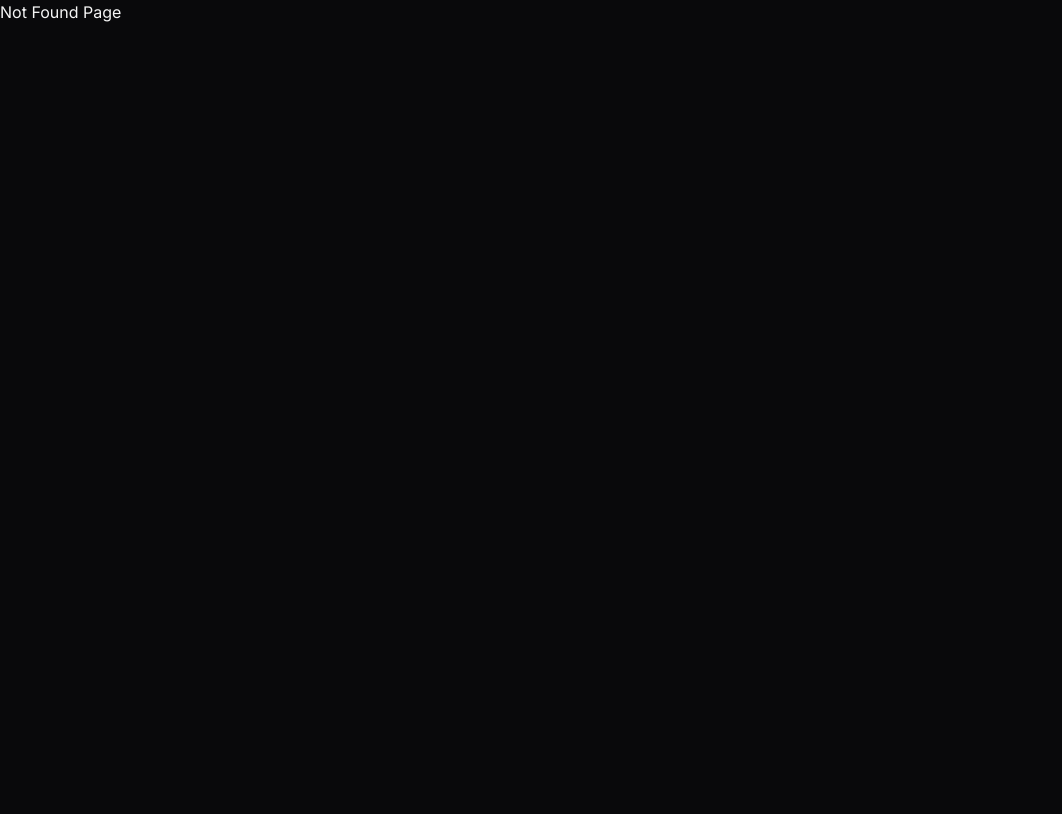
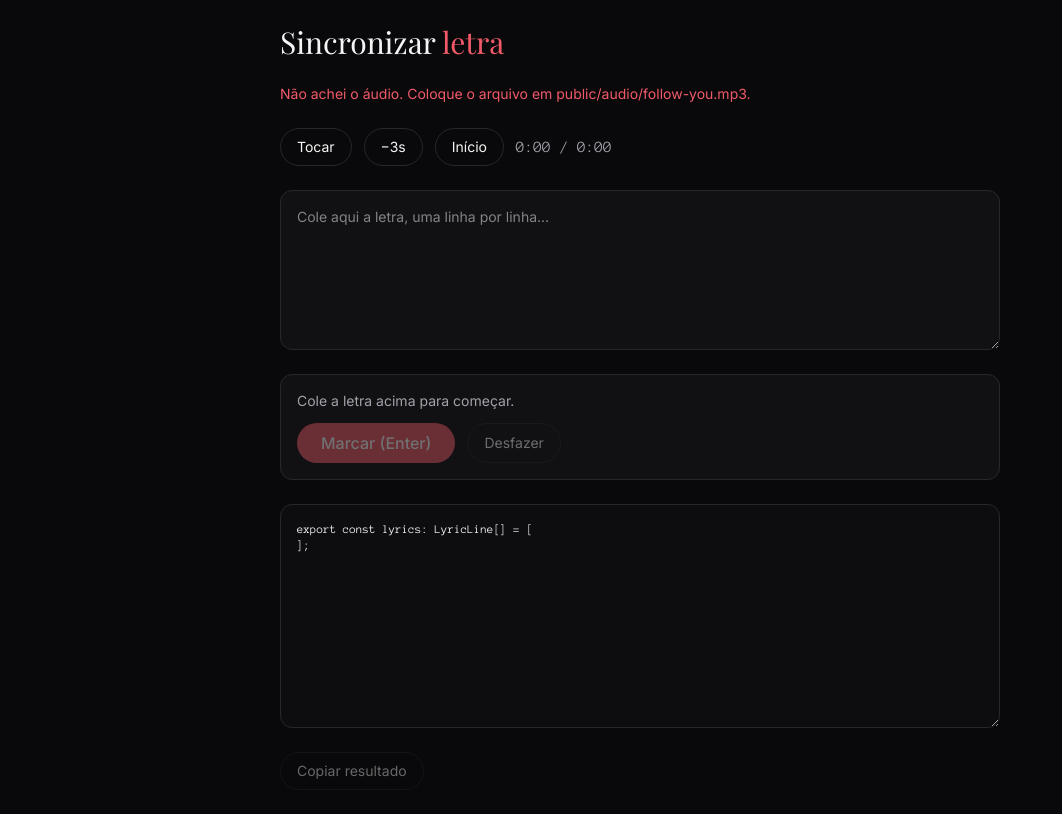
Before and after one commit to vbuarque/for-my-love, a React (Vite) app: page /sync in a window 1280 px wide. Before the commit this address had no page. Shown: the whole page, without its empty margins (0-1062 px from the left). Built offline with nearby package versions, Linux system fonts and the light colour scheme.

Commit message:
feat: add dev-only lyrics sync tool

```diff
--- /dev/null
+++ b/src/pages/SyncTool/SyncTool.tsx
@@ -0,0 +1,167 @@
+import { useCallback, useEffect, useMemo, useState } from "react";
+
+import { followYou } from "@/data/track";
+import { useAudioPlayer } from "@/hooks/useAudioPlayer";
+import { formatTime } from "@/utils/formatTime";
+
+// Ao apertar Enter você sempre reage um pouquinho depois de ouvir a linha;
+// descontamos esse atraso para a letra não aparecer atrasada.
+const REACTION_OFFSET = 0.25;
+
+/**
+ * Ferramenta de uso único (só aparece com `npm run dev`) para marcar o
+ * tempo de cada linha da letra:
+ *   1. cole a letra (uma linha por linha) na caixa;
+ *   2. toque a música;
+ *   3. aperte Enter (ou "Marcar") no instante em que cada linha começa;
+ *   4. copie o resultado e cole em src/data/lyrics.ts.
+ */
+export function SyncTool() {
+  const { isPlaying, currentTime, duration, hasError, toggle, seek, skip } =
+    useAudioPlayer(followYou.src);
+
+  const [rawLyrics, setRawLyrics] = useState("");
+  const [stamps, setStamps] = useState<number[]>([]);
+  const [copied, setCopied] = useState(false);
+
+  const lines = useMemo(
+    () =>
+      rawLyrics
+        .split("\n")
+        .map((line) => line.trim())
+        .filter(Boolean),
+    [rawLyrics],
+  );
+
+  const markNext = useCallback(() => {
+    setStamps((previous) =>
+      previous.length >= lines.length
+        ? previous
+        : [
+            ...previous,
+            Number(Math.max(0, currentTime - REACTION_OFFSET).toFixed(2)),
+          ],
+    );
+  }, [lines.length, currentTime]);
+
+  const undo = () => setStamps((previous) => previous.slice(0, -1));
+
+  useEffect(() => {
+    function handleKeyDown(event: KeyboardEvent) {
+      if (event.target instanceof HTMLTextAreaElement) return;
+
+      if (event.key === "Enter") {
+        event.preventDefault();
+        markNext();
+      }
+    }
+
+    window.addEventListener("keydown", handleKeyDown);
+    return () => window.removeEventListener("keydown", handleKeyDown);
+  }, [markNext]);
+
+  const output = [
+    "export const lyrics: LyricLine[] = [",
+    ...lines
+      .slice(0, stamps.length)
+      .map(
+        (text, index) =>
+          `  { time: ${stamps[index]}, text: ${JSON.stringify(text)} },`,
+      ),
+    "];",
+  ].join("\n");
+
+  async function copyOutput() {
+    await navigator.clipboard.writeText(output);
+    setCopied(true);
+    setTimeout(() => setCopied(false), 2000);
+  }
+
+  const nextLine = lines[stamps.length];
+  const buttonClass =
+    "rounded-full border border-border px-4 py-2 text-sm hover:bg-surface-active disabled:opacity-40";
+
+  return (
+    <main className="mx-auto flex min-h-dvh max-w-3xl flex-col gap-6 p-6">
+      <h1 className="font-display text-3xl">
+        Sincronizar <span className="text-primary">letra</span>
+      </h1>
+
+      {hasError && (
+        <p role="alert" className="text-sm text-primary">
+          Não achei o áudio. Coloque o arquivo em public{followYou.src}.
+        </p>
+      )}
+
+      <div className="flex flex-wrap items-center gap-3">
+        <button type="button" onClick={toggle} className={buttonClass}>
+          {isPlaying ? "Pausar" : "Tocar"}
+        </button>
+        <button type="button" onClick={() => skip(-3)} className={buttonClass}>
+          −3s
+        </button>
+        <button type="button" onClick={() => seek(0)} className={buttonClass}>
+          Início
+        </button>
+        <span className="font-mono tabular-nums text-text-muted">
+          {formatTime(currentTime)} / {formatTime(duration)}
+        </span>
+      </div>
+
+      <textarea
+        value={rawLyrics}
+        onChange={(event) => {
+          setRawLyrics(event.target.value);
+          setStamps([]);
+        }}
+        placeholder="Cole aqui a letra, uma linha por linha..."
+        className="h-40 rounded-xl border border-border bg-surface p-4 text-sm"
+      />
+
+      <div className="flex flex-col gap-3 rounded-xl border border-border bg-surface p-4">
+        <p className="text-sm text-text-muted">
+          {nextLine
+            ? `Próxima linha (${stamps.length + 1}/${lines.length}):`
+            : lines.length > 0
+              ? "Todas as linhas foram marcadas!"
+              : "Cole a letra acima para começar."}
+        </p>
+        {nextLine && <p className="text-xl text-primary">{nextLine}</p>}
+
+        <div className="flex gap-3">
+          <button
+            type="button"
+            onClick={markNext}
+            disabled={!nextLine}
+            className="rounded-full bg-primary px-6 py-2 font-medium text-default hover:bg-primary-hover disabled:opacity-40"
+          >
+            Marcar (Enter)
+          </button>
+          <button
+            type="button"
+            onClick={undo}
+            disabled={stamps.length === 0}
+            className={buttonClass}
+          >
+            Desfazer
+          </button>
+        </div>
+      </div>
+
+      <textarea
+        readOnly
+        value={output}
+        className="h-56 rounded-xl border border-border bg-surface-deep p-4 font-mono text-xs"
+      />
+
+      <button
+        type="button"
+        onClick={copyOutput}
+        disabled={stamps.length === 0}
+        className={`${buttonClass} self-start`}
+      >
+        {copied ? "Copiado!" : "Copiar resultado"}
+      </button>
+    </main>
+  );
+}
--- a/src/routes/index.tsx
+++ b/src/routes/index.tsx
@@ -1,14 +1,17 @@
-import { Routes, Route } from "react-router";
+import { Route, Routes } from "react-router";
 
-import { Heart } from "../pages/Heart/Heart";
-import { Home } from "../pages/Home/Home";
-import { NotFound } from "../pages/NotFound/NotFound";
+import { Heart } from "@/pages/Heart/Heart";
+import { Home } from "@/pages/Home/Home";
+import { NotFound } from "@/pages/NotFound/NotFound";
+import { SyncTool } from "@/pages/SyncTool/SyncTool";
 
 export function AppRoutes() {
   return (
     <Routes>
       <Route path="/" element={<Home />} />
       <Route path="/Heart" element={<Heart />} />
+      {/* Ferramenta de sincronização: existe só no `npm run dev`. */}
+      {import.meta.env.DEV && <Route path="/sync" element={<SyncTool />} />}
       <Route path="*" element={<NotFound />} />
     </Routes>
   );
```
